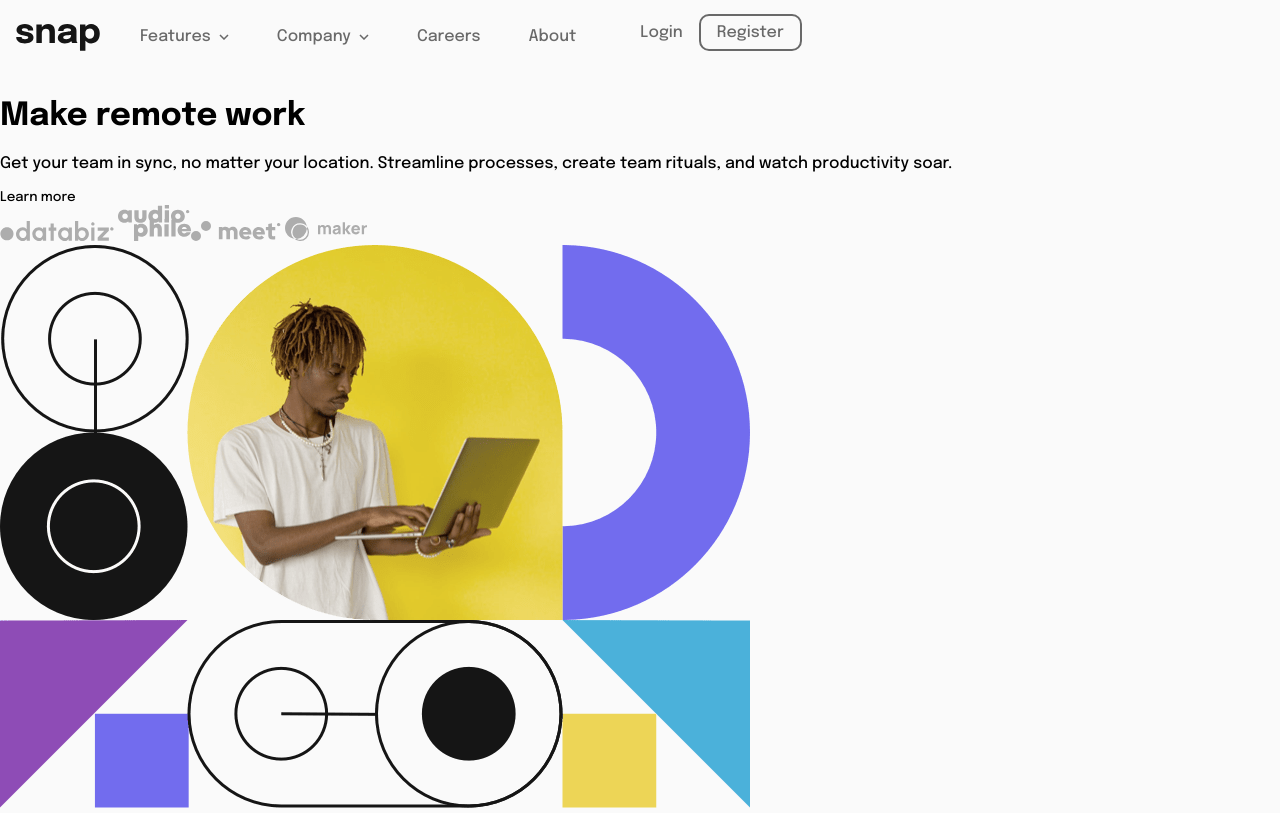
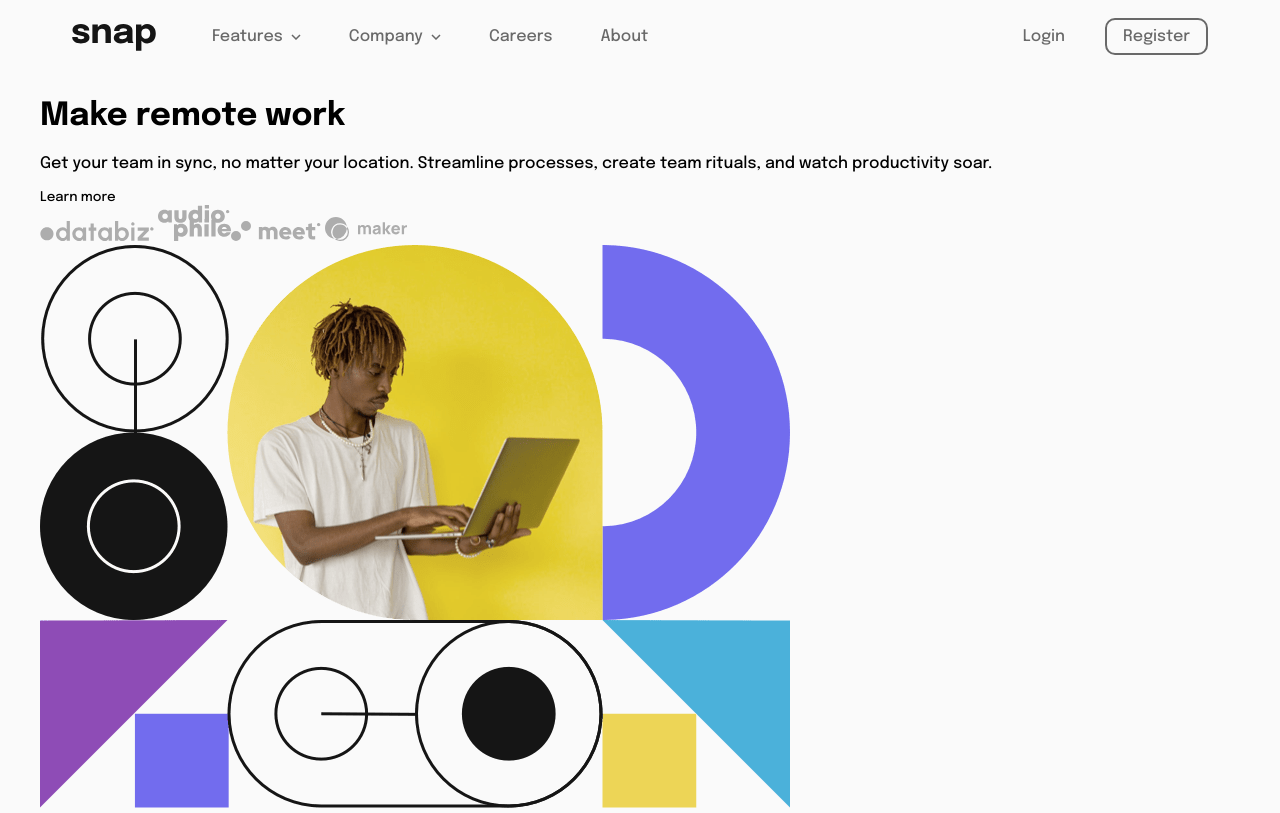
Before and after one commit to dkdurden/snap-homepage, a website: page index.html in a window 1280 px wide. Drawn offline with Linux system fonts and the light colour scheme.

Commit message:
Adjust alignment and responsiveness of navbar, add container class to wrap main content

```diff
--- a/index.html
+++ b/index.html
@@ -27,12 +27,12 @@
     </style>
   </head>
   <body>
+    <div class="container">
       <header class="header">
         <!-- logo -->
         <div class="brand">
           <img src="/images/logo.svg" alt="" />
         </div>
-
         <!-- nav block -->
         <nav class="header__col">
           <!-- mobile menu toggle -->
@@ -44,7 +44,6 @@
           >
             <img src="/images/icon-menu.svg" alt="" />
           </button>
-
           <div class="nav" id="navMenu">
             <ul class="nav__main">
               <li class="dropdown">
@@ -120,13 +119,15 @@
           </div>
         </nav>
       </header>
+    </div>
 
+    <div class="container">
       <main>
         <div>
           <h1>Make remote work</h1>
           <p>
-          Get your team in sync, no matter your location. Streamline processes,
-          create team rituals, and watch productivity soar.
+            Get your team in sync, no matter your location. Streamline
+            processes, create team rituals, and watch productivity soar.
           </p>
           <button>Learn more</button>
           <div>
@@ -142,6 +143,7 @@
           <img src="/images/image-hero-mobile.png" alt="" />
         </div>
       </main>
+    </div>
 
     <!--
     <div class="attribution">
--- a/style.scss
+++ b/style.scss
@@ -38,7 +38,14 @@ a {
   text-decoration: none;
 }
 
+.container {
+  max-width: 1200px;
+  margin: 0 auto;
+}
+
 .header {
+  margin: 0 2rem;
+
   @media (min-width: 768px) {
     display: flex;
 
@@ -49,7 +56,7 @@ a {
 }
 
 .brand {
-  margin: 1.5rem 1rem;
+  margin: 1.5rem 2rem 1.5rem 0;
 }
 
 .nav {
@@ -99,9 +106,10 @@ a {
     margin: 1.5rem 1rem;
   }
 
-  @media (min-width: 768px) {
+  @media (min-width: 860px) {
     position: static;
     display: flex;
+    justify-content: space-between;
     height: auto;
     width: auto;
     padding-top: 0;
@@ -116,7 +124,13 @@ a {
 
     &__auth {
       display: flex;
+      gap: 1.5rem;
       align-items: center;
+      padding: 0;
+
+      > a {
+        margin-bottom: 0;
+      }
     }
   }
 }
```
Also changed, not shown: style.css, 1 other file. Lines whose indentation alone changed are shown as unchanged.
